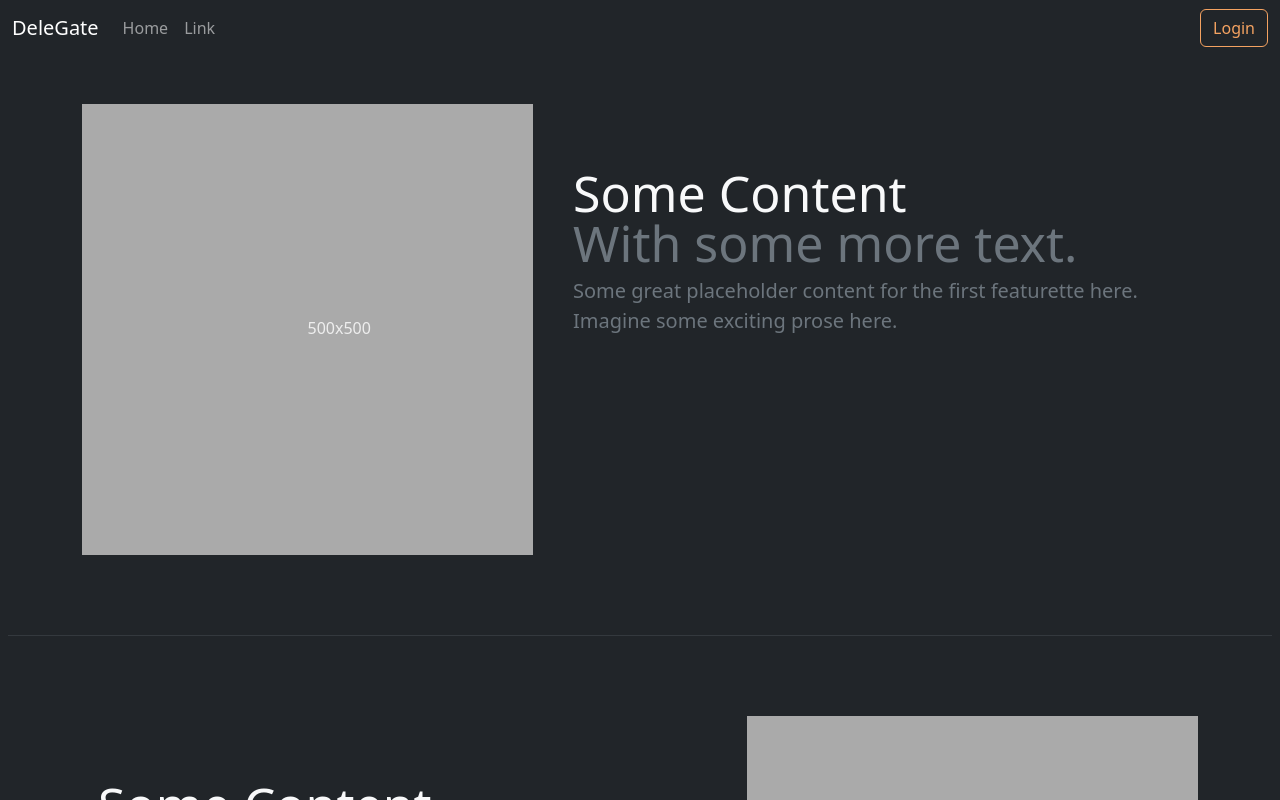
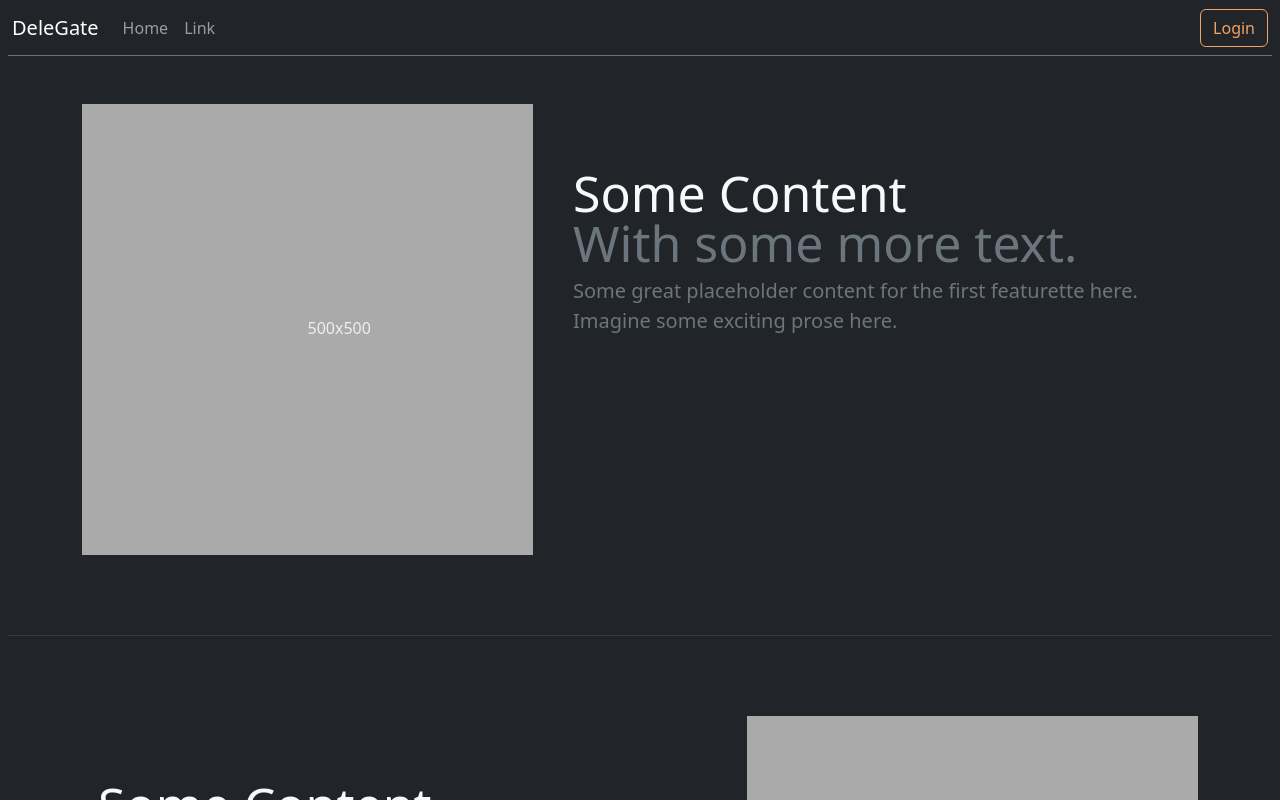
Before and after one commit to creppyfm/DeleGate, a React (Vite) app in the folder client/: page / in a window 1280 px wide. Shown: the top 800 px of the page. Built offline with nearby package versions, Linux system fonts and the light colour scheme.

Commit message:
Added separator under the navbar

```diff
--- /dev/null
+++ b/client/src/components/Header.module.css
@@ -0,0 +1,12 @@
+.header {
+  position: relative;
+}
+
+.header::after {
+  content: "";
+  position: absolute;
+  bottom: 0;
+  width: calc(100% - (var(--horizontal-rule-spacing) * 2));
+  border-bottom: 1px solid var(--bs-secondary);
+  margin-left: var(--horizontal-rule-spacing);
+}
--- a/client/src/components/Header.tsx
+++ b/client/src/components/Header.tsx
@@ -1,8 +1,9 @@
 import { Nav, Navbar, Container, Button } from "react-bootstrap";
+import styles from "./Header.module.css";
 
 export function Header() {
   return (
-    <header>
+    <header className={styles.header}>
       <Navbar bg="dark" variant="dark">
         <Container fluid>
           <Navbar.Brand href="#home">DeleGate</Navbar.Brand>
```
